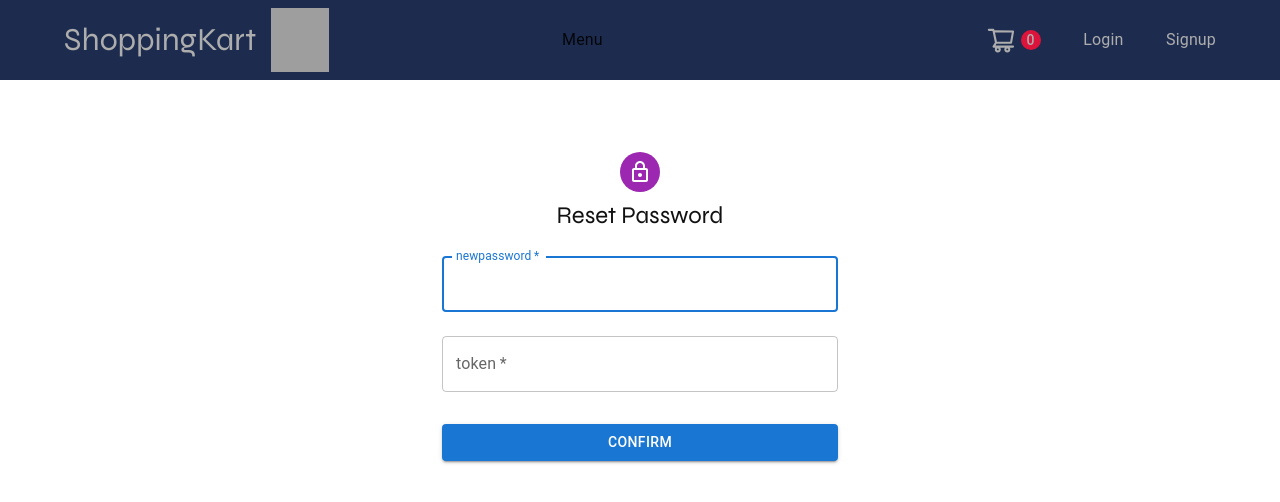
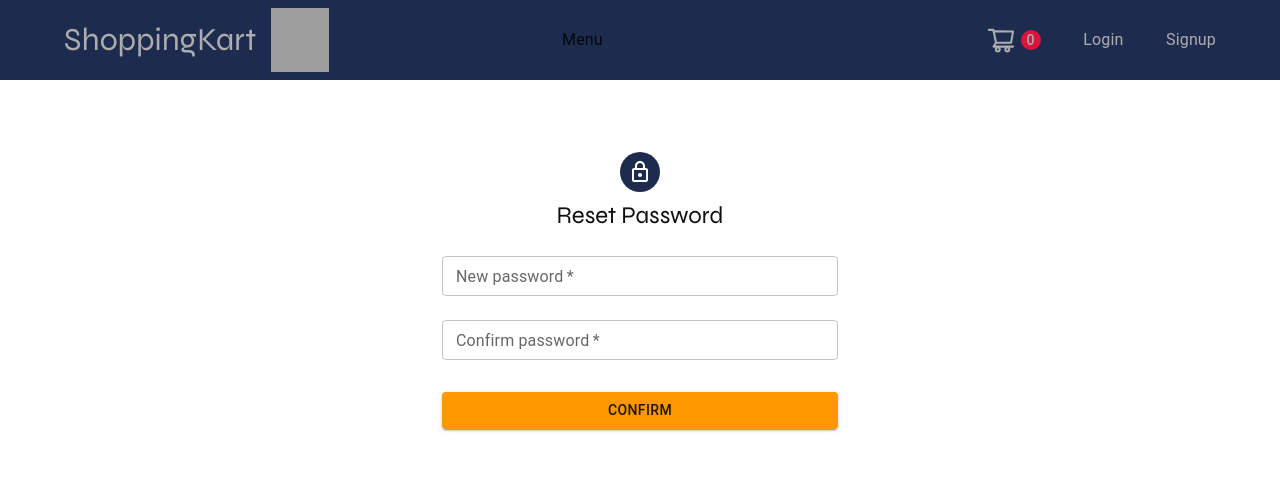
Before and after one commit to ubaidshams/shopping-app, a React (Create React App) app: page /forgot in a window 1280 px wide. Shown: the top 502 px of the page. Built offline with nearby package versions, Linux system fonts and the light colour scheme; grey boxes are pictures that could not be loaded.

Commit message:
changes made in the signup,forget modules

```diff
--- a/src/pages/auth/Forget.jsx
+++ b/src/pages/auth/Forget.jsx
@@ -9,24 +9,31 @@ import LockOutlinedIcon from "@mui/icons-material/LockOutlined";
 import Typography from "@mui/material/Typography";
 import Container from "@mui/material/Container";
 import { createTheme, ThemeProvider } from "@mui/material/styles";
+import { orange } from "@mui/material/colors";
+const btnTheme = createTheme({
+  palette: {
+    primary: {
+      main: orange[500],
+    },
+  },
+});
 
-const theme = createTheme();
 
 export default function Forget() {
   let [newpass, setPass] = useState();
-  let [token, setToken] = useState();
+  let [conpassword, setConfirmpassword] = useState();
 
-  const handleSubmit = (event) => {
+  const handleSubmit = event => {
     event.preventDefault();
     const data = new FormData(event.currentTarget);
     console.log({
-      newpassword: data.get("newpassword"),
-      token: data.get("token"),
+      newpassword: data.get("New password"),
+      confirmpassword: data.get(""),
     });
   };
 
   return (
-    <ThemeProvider theme={theme}>
+    <ThemeProvider theme={btnTheme}>
       <Container component="main" maxWidth="xs">
         <CssBaseline />
         <Box
@@ -37,7 +44,7 @@ export default function Forget() {
             alignItems: "center",
           }}
         >
-          <Avatar sx={{ m: 1, bgcolor: "secondary.main" }}>
+          <Avatar sx={{ m: 1, bgcolor: "#1D2C4E" }}>
             <LockOutlinedIcon />
           </Avatar>
           <Typography component="h1" variant="h5">
@@ -54,24 +61,25 @@ export default function Forget() {
               required
               fullWidth
               id="newpassword"
-              label="newpassword"
-              name="newpassword"
-              autoComplete="newpassword"
-              autoFocus
+              label="New password"
+              name="Newpassword"
+              size="small"
+              type="password"
               value={newpass}
-              onChange={(e) => setPass(e.target.value)}
+              onChange={e => setPass(e.target.value)}
             />
             <TextField
               margin="normal"
               required
               fullWidth
-              name="token"
-              label="token"
-              type="token"
-              id="token"
+              name="confirmpassword"
+              label="Confirm password"
+              type="passeord"
+              id="confirmpassword"
+              size="small"
               autoComplete="current-password"
-              value={token}
-              onChange={(e) => setToken(e.target.value)}
+              value={conpassword}
+              onChange={e => setConfirmpassword(e.target.value)}
             />
 
             <Button
--- a/src/pages/auth/Signup.jsx
+++ b/src/pages/auth/Signup.jsx
@@ -1,6 +1,6 @@
 import React, { useState } from "react";
 import { Link} from "react-router-dom";
-import { Card, TextField, makeStyles } from "@material-ui/core";
+import { Card, TextField, makeStyles, Checkbox } from "@material-ui/core";
 import Radio from "@material-ui/core/Radio";
 import RadioGroup from "@material-ui/core/RadioGroup";
 import FormControlLabel from "@material-ui/core/FormControlLabel";
@@ -75,7 +75,6 @@ const Signup = () => {
 
   return (
     <>
-
       <motion.div className={clsx(style.formCard)}>
         <h1>Create Your Profile</h1>
         <section>
@@ -212,6 +211,15 @@ const Signup = () => {
             ></TextField>
           </Card>
           <hr />
+
+          <Card
+            className={clsx(style.formCardContainer, style.Checkbox)}
+            elevation={0}
+            style={{ backgroundColor: "transparent" }}
+          >
+            <span>Terms and Conditions</span>
+          </Card>
+
           <Card
             elevation={0}
             style={{ backgroundColor: "transparent" }}
--- a/src/pages/auth/signup.module.css
+++ b/src/pages/auth/signup.module.css
@@ -1,11 +1,11 @@
 .formCard {
-  width: 40vw;
+  width: 60vw;
   /* background-color: red; */
-  margin: 20px 20px;
-  float:right;
+  margin: 20px auto;
+
   height: 90vh;
   padding: 20px;
-  box-shadow: 0 5px 15px gray;
+  /* box-shadow: 0 5px 15px gray; */
   /* position: absolute; */
 }
 .formCard h1 {
@@ -30,7 +30,7 @@
   text-decoration: underline;
 }
 hr {
-  width: 90%;
+  width: 70%;
   margin: 15px auto;
   height: 0.01rem;
   background-color: #999;
@@ -158,3 +158,7 @@ hr {
 
 
 }
+
+.Checkbox{
+  margin-left: -5px;
+}
```
